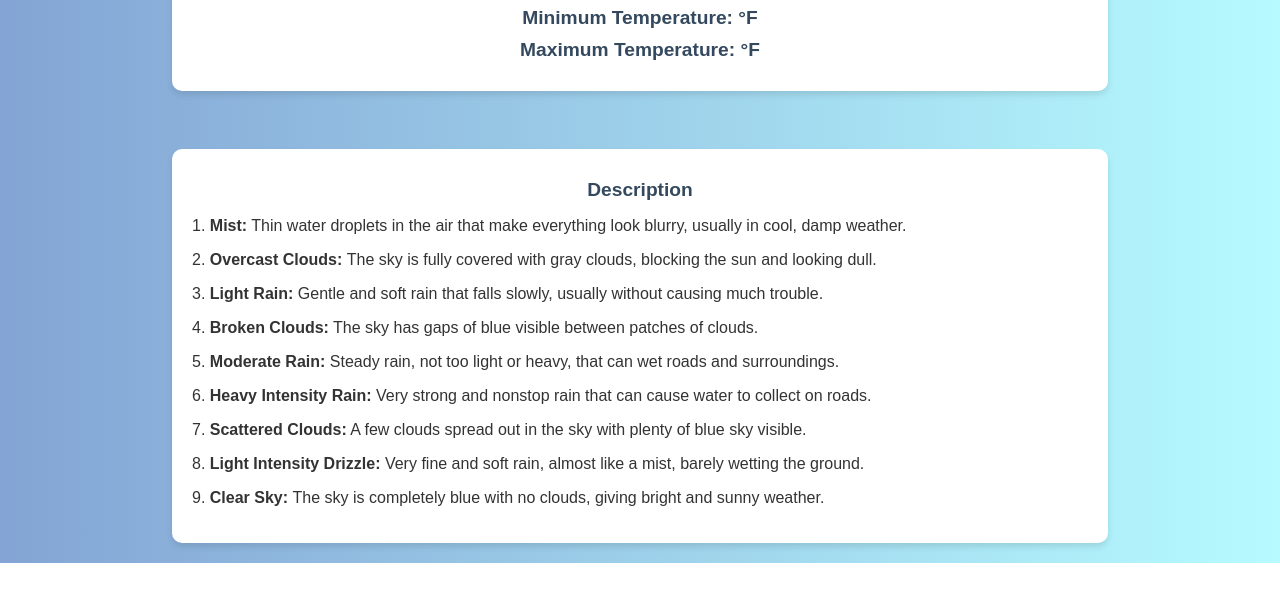
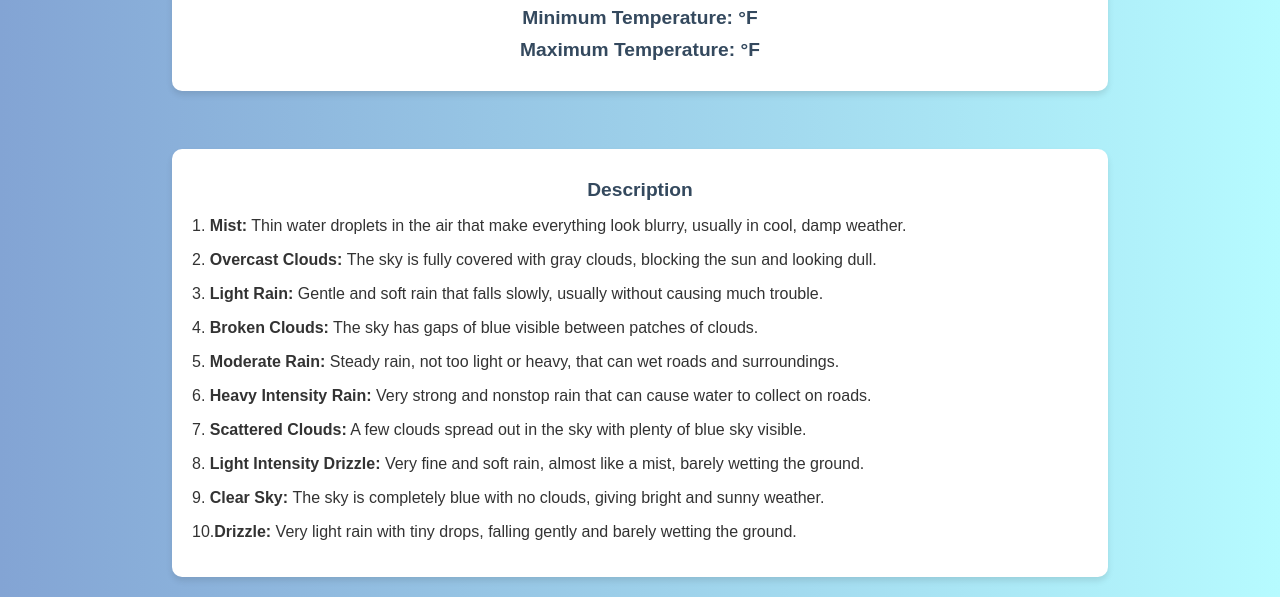
Before and after one commit to Ragul32111/Full-stack, a plain HTML site: page weather/index.html in a window 1280 px wide. Shown: the part 483-1080 px from the top of the page. Before the commit the page ends 1046 px from the top, so only its background shows below. Drawn offline with nearby package versions, Linux system fonts and the light colour scheme.

Commit message:
Update index.html

```diff
--- a/weather/index.html
+++ b/weather/index.html
@@ -75,6 +75,7 @@
         <p>7. <b>Scattered Clouds:</b> A few clouds spread out in the sky with plenty of blue sky visible.</p>
         <p>8. <b>Light Intensity Drizzle:</b> Very fine and soft rain, almost like a mist, barely wetting the ground.</p>
         <p>9. <b>Clear Sky: </b>The sky is completely blue with no clouds, giving bright and sunny weather.</p>
+        <p>10.<b>Drizzle:</b> Very light rain with tiny drops, falling gently and barely wetting the ground.</p>
     </div>
 
     <script src="script.js"></script>
```
